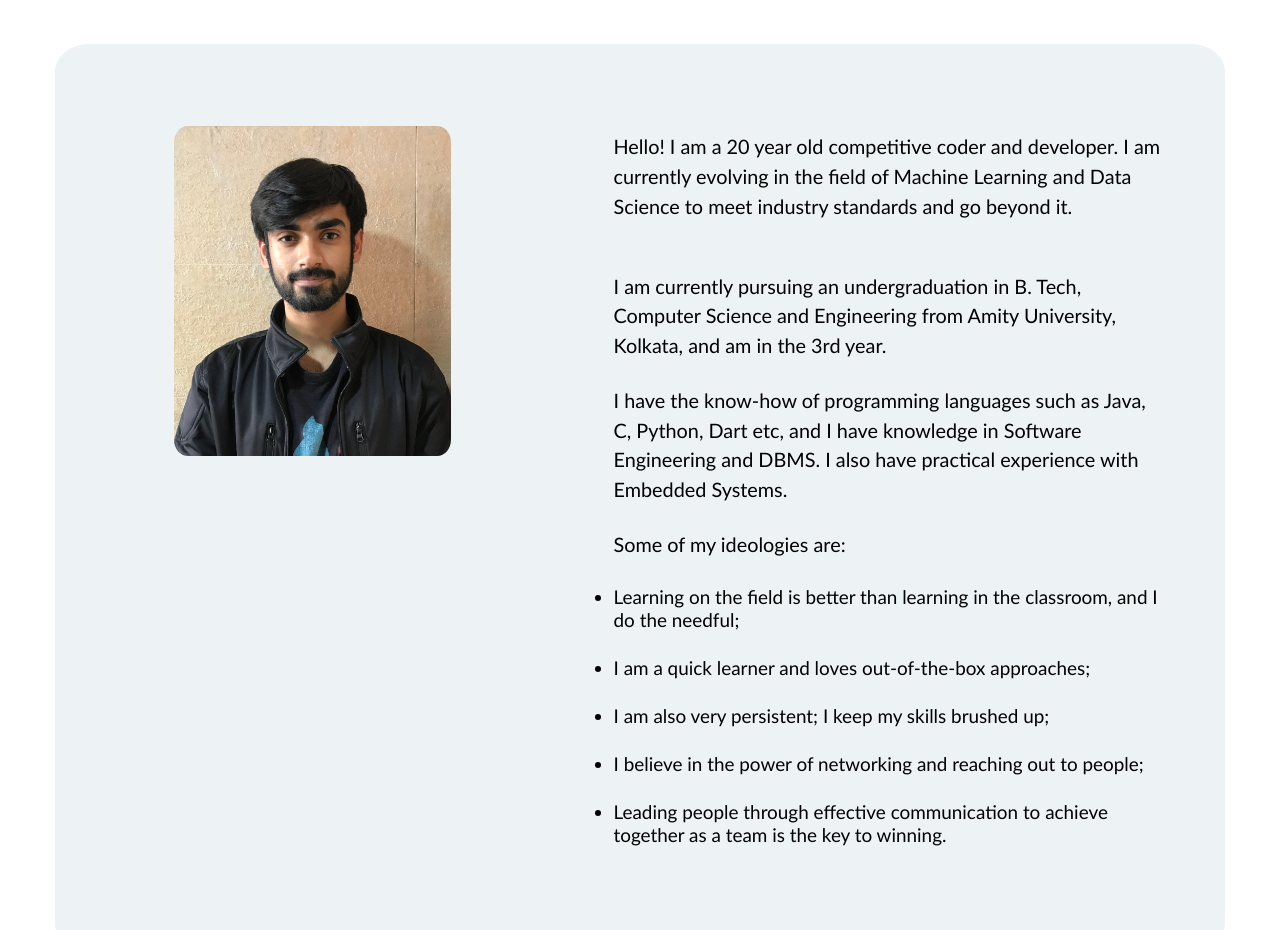
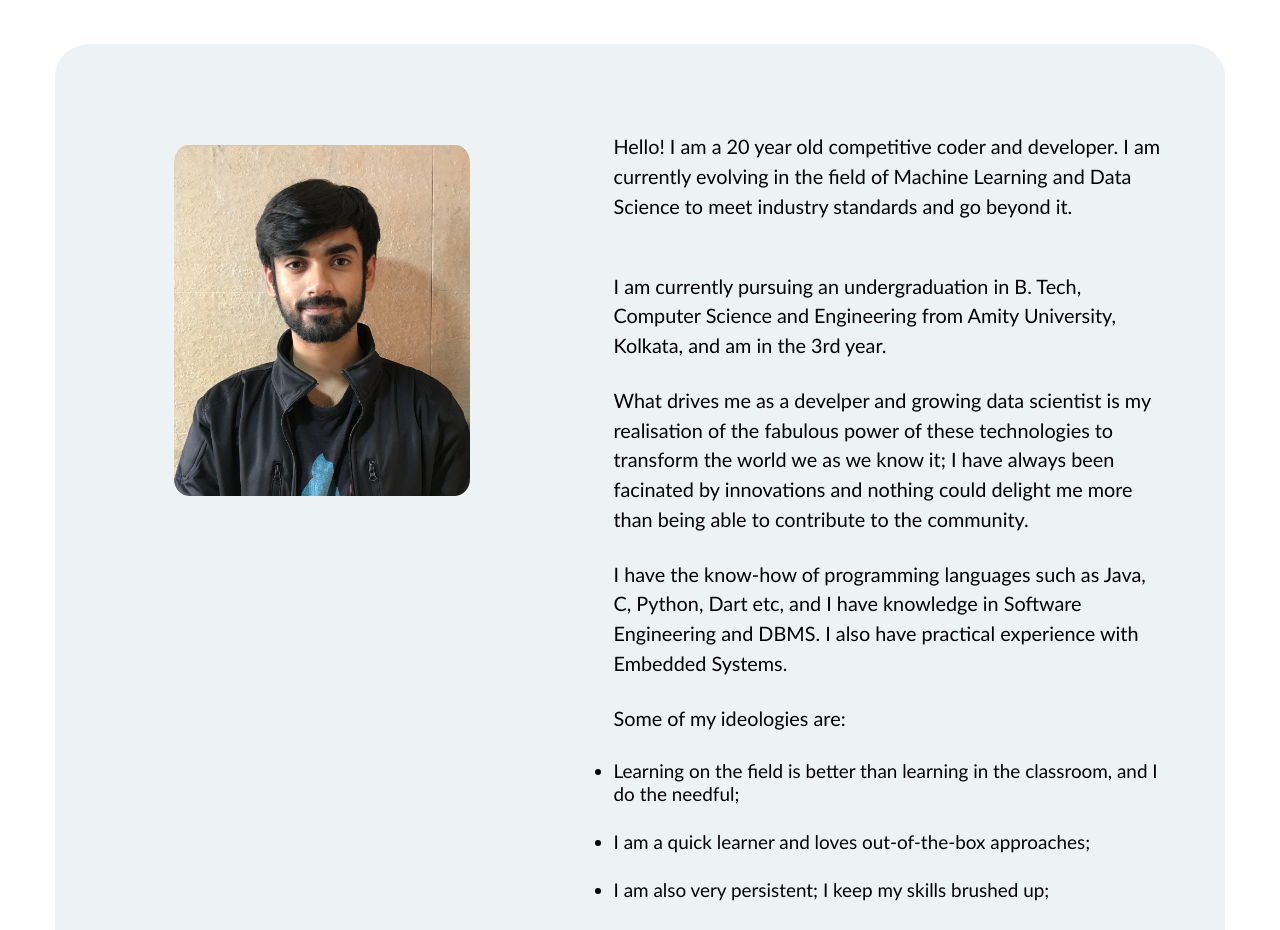
Before and after one commit to Morpheus153/ritwikghosh.github.io, a plain HTML site: page index.html in a window 1280 px wide. Shown: the part 600-1530 px from the top of the page. Drawn offline with nearby package versions, Linux system fonts and the light colour scheme.

Commit message:
imporving

```diff
--- a/index.html
+++ b/index.html
@@ -38,12 +38,13 @@
 				<h2>About Me</h2>
 
 				<div style="font-size:105%;background-color:#edf2f5; border-radius:3%; padding:5%;font-family:Trebuchet MS, Helvetica, sans-serif">
-	<div class="images_holder"><img src="images/ritwik.jpg" alt="" style="vertical-align: middle; width: 75%; height: 75%; margin-left: 60px; margin-top: 5%; float:left; border-radius: 5%; margin-bottom:100%;"></div>
+	<div class="images_holder"><img src="images/ritwik.jpg" alt="" style="vertical-align: middle; width: 80%; height: 80%; margin-left: 60px; margin-top: 10%; float:left; border-radius: 5%; margin-bottom:100%;"></div>
 
 <span style="margin:4%; color:#000";>
 	<span style="font-size:105%; line-height:150%">
 				<p >Hello! I am a 20 year old competitive coder and developer. I am currently evolving in the field of Machine Learning and Data Science to meet industry standards and go beyond it. <p></p>
 				I am currently pursuing an undergraduation in B. Tech, Computer Science and Engineering from Amity University, Kolkata, and am in the 3rd year.<p></p>
+				What drives me as a develper and growing data scientist is my realisation of the fabulous power of these technologies to transform the world we as we know it; I have always been facinated by innovations and nothing could delight me more than being able to contribute to the community.<p></p>
 				I have the know-how of programming languages such as Java, C, Python, Dart etc, and I have knowledge in Software Engineering and DBMS. I also have practical experience with Embedded Systems.</p>
 				Some of my ideologies are:
 </span>
```
